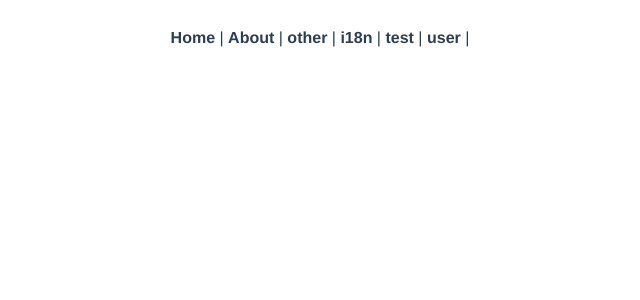
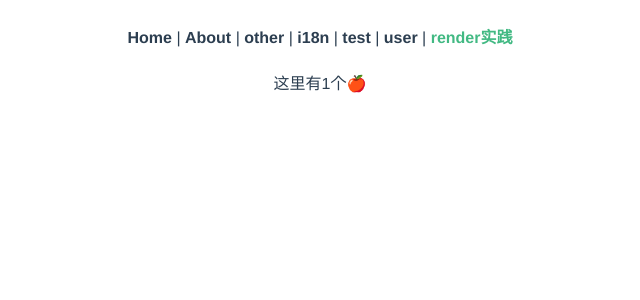
Before and after one commit to milyyy/_vue, a Vue app: page /render in a window 1280 px wide. Shown: the top 300 px of the page, without its empty margins (320-960 px from the left). Built offline with nearby package versions, Linux system fonts and the light colour scheme.

Commit message:
render语法

```diff
--- a/src/App.vue
+++ b/src/App.vue
@@ -13,7 +13,7 @@
 
       <!-- name命名跳转 -->
       <router-link :to="{ name: 'user', params: { id: 123, name:'mily' }}">user</router-link> |
-
+      <router-link to="/render">render实践</router-link>
     </div>
     <router-view />
   </div>
--- a/src/routes/index.js
+++ b/src/routes/index.js
@@ -55,6 +55,11 @@ export default new Router({
       props: true
     },
     {
+      path: "/render",
+      name: "render",
+      component: () => import("@/views/render.vue")
+    },
+    {
       path: "/test",
       name: "test",
       component: () => import("@/views/Test.vue")
--- /dev/null
+++ b/src/views/_render.js
@@ -0,0 +1,11 @@
+export const TEST = {
+  props: {
+    num: {
+      type: Number,
+      default: 1
+    }
+  },
+  render() {
+    return <h1>这里有{this.num}个🍎</h1>;
+  }
+};
--- /dev/null
+++ b/src/views/render.vue
@@ -0,0 +1,14 @@
+<template>
+	<div>
+		<TEST />
+	</div>
+</template>
+
+<script>
+import {TEST} from './_render';
+export default {
+	components: {
+		TEST
+	}
+}
+</script>
```
